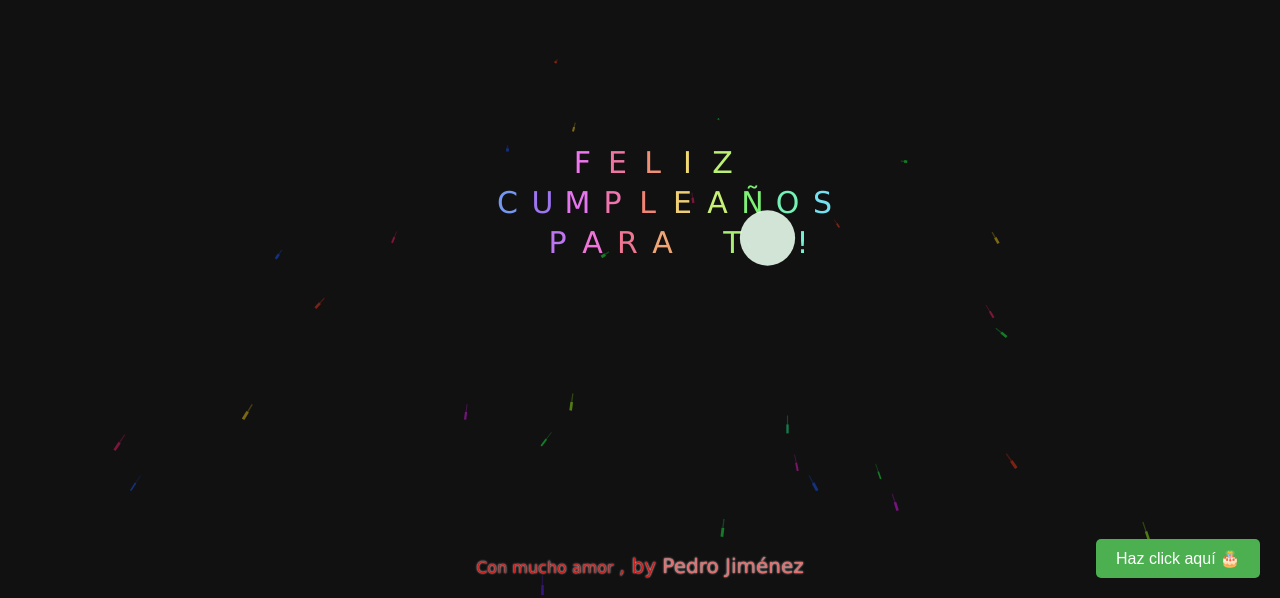
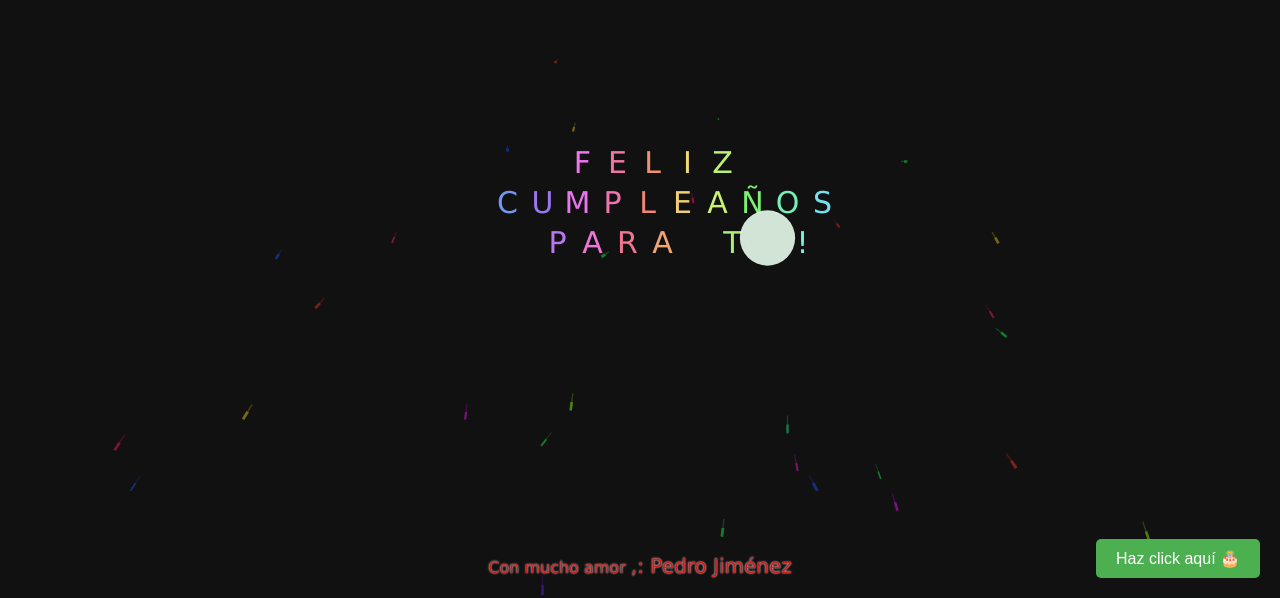
Before and after one commit to pedrojim23/Birthday, a plain HTML site: page index.html in a window 1280 px wide. Shown: the part 202-800 px from the top of the page. Drawn offline with Linux system fonts and the light colour scheme.

Commit message:
Update index.html

```diff
--- a/index.html
+++ b/index.html
@@ -27,7 +27,7 @@
 <body>
 
 <canvas id=c></canvas>
-<p>Con mucho amor <span>, by <a href="">Pedro Jiménez</a></span></p>
+<p>Con mucho amor <span>,: Pedro Jiménez </span></p>
 <a href="index2.html" class="navigation-btn">Haz click aquí 🎂</a>
 
   <script  src="./script2.js"></script>
```
